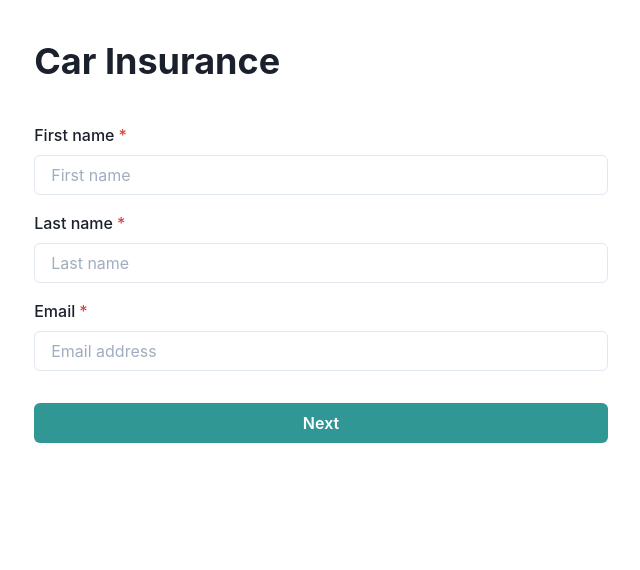
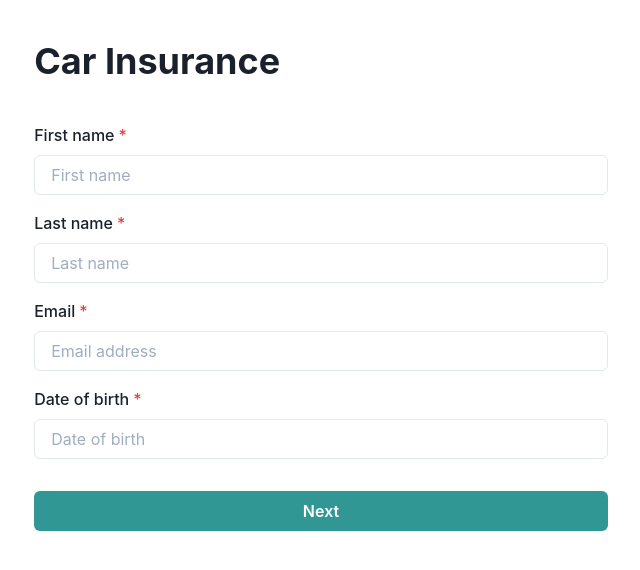
Before and after one commit to alkafaiz/car-insurance, a React (Create React App) app: page /steps/personal-details in a window 1280 px wide. Shown: the top 570 px of the page, without its empty margins (319-959 px from the left). Built offline with nearby package versions, Linux system fonts and the light colour scheme.

Commit message:
create datepicker component

```diff
--- a/package.json
+++ b/package.json
@@ -11,7 +11,9 @@
     "@testing-library/user-event": "^12.1.10",
     "formik": "^2.2.6",
     "framer-motion": "^3.10.3",
+    "moment": "^2.29.1",
     "react": "^17.0.1",
+    "react-datepicker": "^3.6.0",
     "react-dates": "^21.8.0",
     "react-dom": "^17.0.1",
     "react-icons": "^4.2.0",
--- a/src/App.js
+++ b/src/App.js
@@ -10,13 +10,23 @@ import {
 } from "./routes";
 import { createBrowserHistory } from "history";
 import { PersonalDetails, CarDetails, SubmitSuccess } from "./screens";
-import { ChakraProvider } from "@chakra-ui/react";
+import { ChakraProvider, extendTheme } from "@chakra-ui/react";
 
 const history = createBrowserHistory();
 
+const theme = extendTheme({
+  styles: {
+    global: {
+      ".datepicker-container": {
+        width: "100%"
+      }
+    }
+  }
+});
+
 function App() {
   return (
-    <ChakraProvider>
+    <ChakraProvider theme={theme}>
       <Layout>
         <Router history={history}>
           <Switch>
--- /dev/null
+++ b/src/components/DatePicker.jsx
@@ -0,0 +1,68 @@
+import React, { forwardRef } from "react";
+import DatePicker from "react-datepicker";
+import "react-datepicker/dist/react-datepicker.css";
+import PropTypes from "prop-types";
+import {
+  FormControl,
+  FormLabel,
+  Input,
+  FormErrorMessage
+} from "@chakra-ui/react";
+
+function CustomDatePicker({
+  label,
+  isRequired,
+  placeholder,
+  value,
+  onChange,
+  error,
+  isInvalid,
+  inputProps,
+  minDate,
+  maxDate
+}) {
+  const CustomInput = forwardRef(({ value, onClick, inputProps }, ref) => (
+    <Input
+      {...inputProps}
+      onClick={onClick}
+      ref={ref}
+      value={value}
+      placeholder={placeholder}
+      readOnly
+    />
+  ));
+
+  return (
+    <FormControl isInvalid={isInvalid} isRequired={isRequired} mt={4}>
+      <FormLabel>{label}</FormLabel>
+      <DatePicker
+        wrapperClassName="datepicker-container"
+        selected={value}
+        onChange={onChange}
+        customInput={<CustomInput inputProps={inputProps} />}
+        minDate={minDate}
+        maxDate={maxDate}
+      />
+      <FormErrorMessage>{error}</FormErrorMessage>
+    </FormControl>
+  );
+}
+
+CustomDatePicker.defaultProps = {
+  isRequired: false,
+  placeholder: ""
+};
+
+CustomDatePicker.propTypes = {
+  onChange: PropTypes.func,
+  isInvalid: PropTypes.bool,
+  error: PropTypes.string,
+  inputProps: PropTypes.object,
+  label: PropTypes.string.isRequired,
+  isRequired: PropTypes.bool,
+  placeholder: PropTypes.string,
+  minDate: PropTypes.object,
+  maxDate: PropTypes.object
+};
+
+export default CustomDatePicker;
--- a/src/containers/CarDetailForm.jsx
+++ b/src/containers/CarDetailForm.jsx
@@ -18,6 +18,7 @@ import * as Yup from "yup";
 import { useHistory } from "react-router-dom";
 import { PERSONAL_DETAILS, SUCCESS } from "../routes";
 import { FiArrowLeft } from "react-icons/fi";
+import DatePicker from "../components/DatePicker";
 
 function PersonalDetailForm() {
   const history = useHistory();
@@ -35,7 +36,7 @@ function PersonalDetailForm() {
     <Formik
       initialValues={{
         plateNumber: "",
-        hasClaim: true,
+        hasClaim: "yes",
         licenseYear: "0",
         carMake: "",
         carModel: "",
@@ -43,11 +44,10 @@ function PersonalDetailForm() {
       }}
       validationSchema={Yup.object({
         plateNumber: Yup.string().required("Required"),
-        hasClaim: Yup.bool().required("Required"),
         licenseYear: Yup.string().required("Required"),
         carMake: Yup.string().required("Required"),
-        carModel: Yup.string().required("Required")
-        //carManufacturerDate: Yup.string().required("Required")
+        carModel: Yup.string().required("Required"),
+        carManufacturerDate: Yup.date().required("Required")
       })}
       onSubmit={onSubmit}
     >
@@ -81,10 +81,18 @@ function PersonalDetailForm() {
                 <FormLabel as="legend">
                   Do you made any Claims in last 5 years?
                 </FormLabel>
-                <RadioGroup {...field}>
+                <RadioGroup
+                  // {...field}
+                  value={formik.values.hasClaim}
+                  onChange={value => {
+                    formik.setFieldValue("hasClaim", value);
+
+                    console.log("val", value);
+                  }}
+                >
                   <HStack spacing="24px">
-                    <Radio value={true}>Yes</Radio>
-                    <Radio value={false}>No</Radio>
+                    <Radio value="yes">Yes</Radio>
+                    <Radio value="no">No</Radio>
                   </HStack>
                 </RadioGroup>
               </FormControl>
@@ -137,6 +145,21 @@ function PersonalDetailForm() {
             )}
           </Field>
 
+          <DatePicker
+            label="Car manufacturer date"
+            placeholder="Car manufacturer date"
+            isRequired={true}
+            value={formik.values.carManufacturerDate}
+            onChange={date => formik.setFieldValue("carManufacturerDate", date)}
+            error={formik.errors.carManufacturerDate}
+            inputProps={formik.getFieldProps("carManufacturerDate")}
+            isInvalid={
+              formik.errors.carManufacturerDate &&
+              formik.touched.carManufacturerDate
+            }
+            maxDate={new Date()}
+          />
+
           <Flex mt={8}>
             <IconButton
               mr={2}
--- a/src/containers/PersonalDetailForm.jsx
+++ b/src/containers/PersonalDetailForm.jsx
@@ -5,11 +5,14 @@ import {
   FormLabel,
   Input,
   FormErrorMessage,
-  Button
+  Button,
+  Box
 } from "@chakra-ui/react";
 import * as Yup from "yup";
 import { useHistory } from "react-router-dom";
 import { CAR_DETAILS } from "../routes";
+import DatePicker from "../components/DatePicker";
+import { subYears } from "date-fns";
 
 function PersonalDetailForm() {
   const history = useHistory();
@@ -21,13 +24,19 @@ function PersonalDetailForm() {
 
   return (
     <Formik
-      initialValues={{ firstName: "", lastName: "", dob: "", email: "" }}
+      initialValues={{
+        firstName: "",
+        lastName: "",
+        dob: "",
+        email: ""
+      }}
       validationSchema={Yup.object({
         firstName: Yup.string().required("Required"),
         lastName: Yup.string().required("Required"),
         email: Yup.string()
           .email("Invalid email format")
-          .required("Required")
+          .required("Required"),
+        dob: Yup.date().required("Required")
       })}
       onSubmit={onSubmit}
     >
@@ -72,8 +81,21 @@ function PersonalDetailForm() {
               </FormControl>
             )}
           </Field>
+
+          <DatePicker
+            label="Date of birth"
+            placeholder="Date of birth"
+            isRequired={true}
+            value={formik.values.dob}
+            onChange={date => formik.setFieldValue("dob", date)}
+            error={formik.errors.dob}
+            inputProps={formik.getFieldProps("dob")}
+            isInvalid={formik.errors.dob && formik.touched.dob}
+            maxDate={subYears(new Date(), 18)}
+            minDate={subYears(new Date(), 100)}
+          />
           <Button
-            mt={4}
+            mt={8}
             colorScheme="teal"
             isLoading={formik.isSubmitting}
             type="submit"
```
Also changed, not shown: 1 other file (tests, documents, lock files or other folders).
